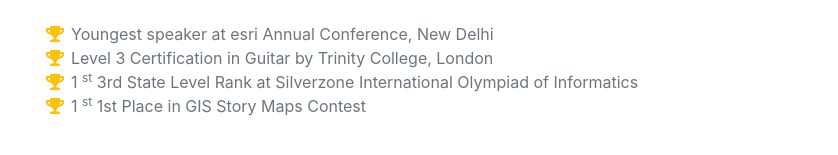
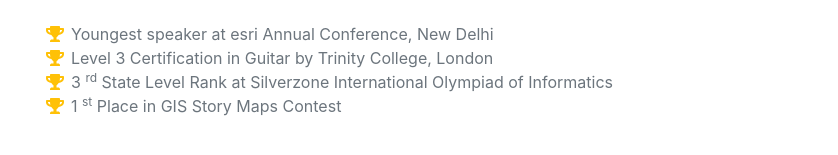
Before and after one commit to xuxey/xuxey.github.io, a plain HTML site: page index.html in a window 1280 px wide. Shown: the part 4441-4596 px from the top of the page, without its empty margins (289-1127 px from the left). Drawn offline with nearby package versions, Linux system fonts and the light colour scheme; a web font is replaced by a local one.

Commit message:
Fix superscripts

```diff
--- a/index.html
+++ b/index.html
@@ -167,15 +167,15 @@
                         </li>
                         <li>
                             <span class="fa-li"><i class="fas fa-trophy text-warning"></i></span>
-                            1
-                            <sup>st</sup>
-                            3rd State Level Rank at Silverzone International Olympiad of Informatics
+                            3
+                            <sup>rd</sup>
+                             State Level Rank at Silverzone International Olympiad of Informatics
                         </li>
                         <li>
                             <span class="fa-li"><i class="fas fa-trophy text-warning"></i></span>
                             1
                             <sup>st</sup>
-                            1st Place in GIS Story Maps Contest
+                             Place in GIS Story Maps Contest
                         </li>
                     </ul>
                 </div>
```
